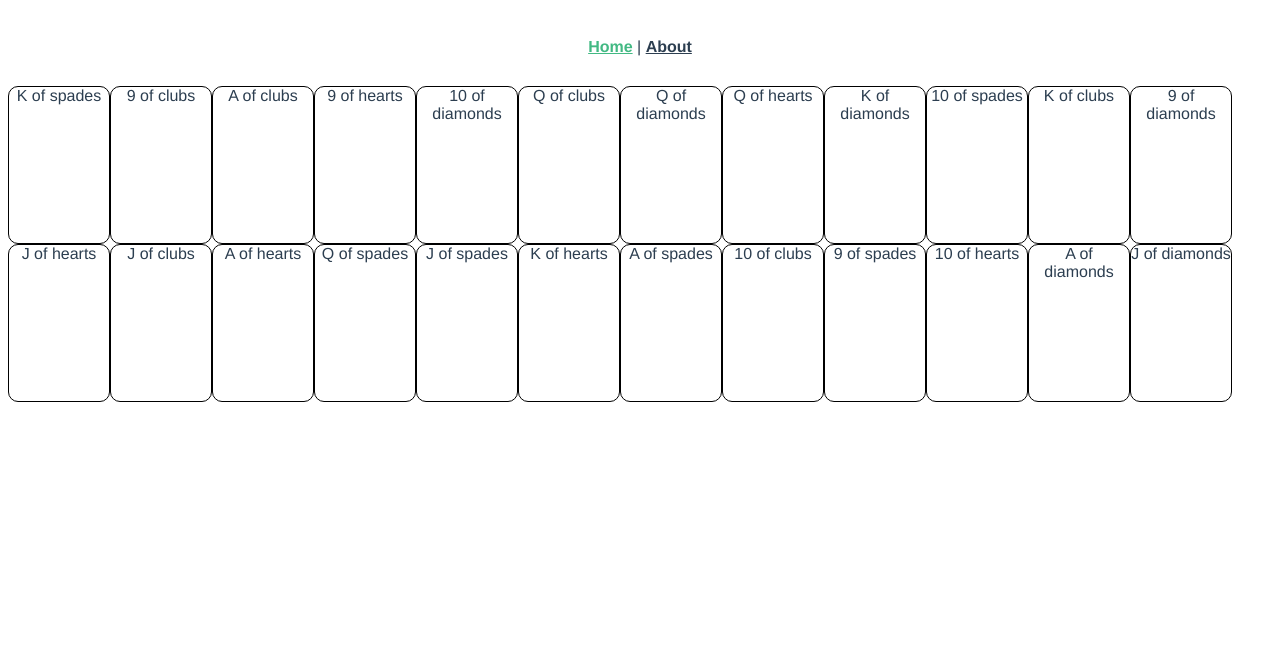
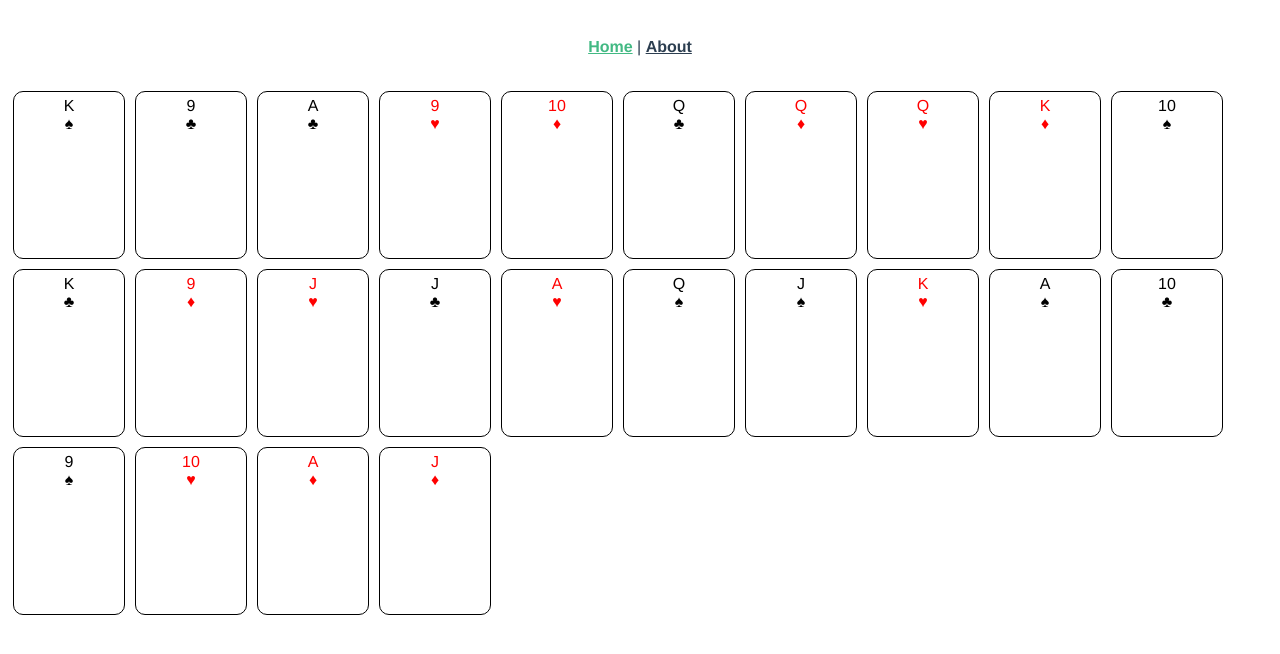
Before and after one commit to cries/konteramitt, a Vue app: page /#/ in a window 1280 px wide. Shown: the top 654 px of the page. Built offline with nearby package versions, Linux system fonts and the light colour scheme.

Commit message:
show suit symbol and color

```diff
--- a/src/components/Game.vue
+++ b/src/components/Game.vue
@@ -8,13 +8,18 @@
                         slot-scope="{ shuffledCollection }">
                         <template v-for="card in shuffledCollection">
                             <card
-                                class="card"
                                 :key="card.suit + '-' + card.rank"
                                 :suit="card.suit"
                                 :rank="card.rank">
-                                <div slot-scope="{ suit, rank }">
+                                <div
+                                    class="card"
+                                    :class="cardClasses(card)"
+                                    slot-scope="{ suit, rank }">
                                     <div>
-                                        <span>{{ rank }} of {{ suit }}</span>
+                                        {{ rank }}
+                                    </div>
+                                    <div>
+                                        {{ getSuitSymbol(card.suit) }}
                                     </div>
                                 </div>
                             </card>
@@ -30,13 +35,26 @@
     .deck {
         display: flex;
         flex-flow: wrap row;
+
+        .card {
+            margin: 5px;
+        }
     }
 
     .card {
         height: 156px;
         width: 100px;
+        border-radius: 10px;
+        padding: 5px;
         border: 1px solid black;
-        border-radius: 10px;
+
+        &.red {
+            color: red;
+        }
+
+        &.black {
+            color: black;
+        }
     }
 </style>
 
@@ -84,6 +102,31 @@ export default {
             })
             return deck
         }
+    },
+
+    methods: {
+        cardClasses (card) {
+            return {
+                'red': card.suit === 'hearts' ||
+                    card.suit === 'diamonds',
+                'black': card.suit === 'spades' ||
+                    card.suit === 'clubs'
+            }
+        },
+
+        getSuitSymbol (suit) {
+            switch (suit) {
+                case 'hearts':
+                    return '♥'
+                case 'diamonds':
+                    return '♦'
+                case 'spades':
+                    return '♠'
+                case 'clubs':
+                    return '♣'
+
+            }
+        }
     }
 }
 </script>
```
